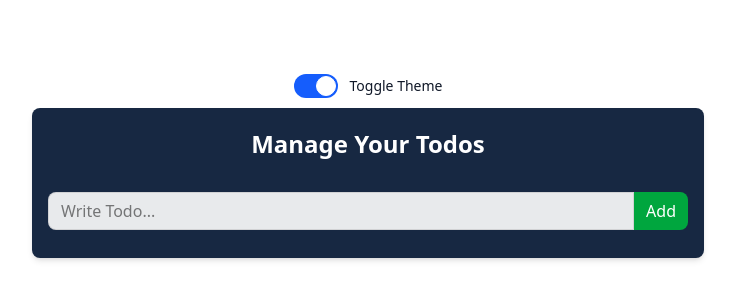
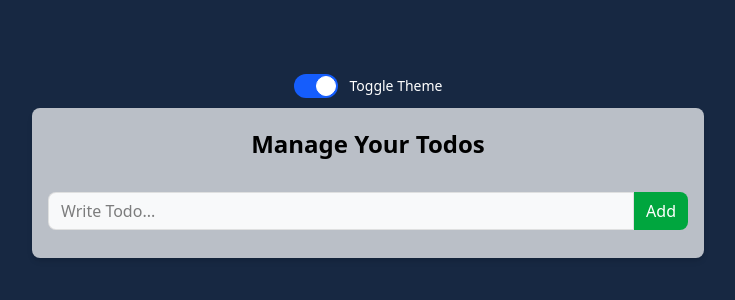
Before and after one commit to notvenu/todo, a React (Vite) app: page / in a window 1280 px wide. Shown: the part 234-534 px from the top of the page, without its empty margins (272-1007 px from the left). Built offline with nearby package versions, Linux system fonts and the light colour scheme.

Commit message:
Refactor theme button styles for improved accessibility and consistency

```diff
--- a/src/App.jsx
+++ b/src/App.jsx
@@ -52,11 +52,11 @@ function App() {
     <>
     <TodoProvider value={{todos, addTodo, updateTodo, deleteTodo, toggleComplete}}>
       <ThemeProvider value={{themeMode, lightTheme, darkTheme}}>
-      <div className="bg-[#172842] min-h-screen py-8 flex justify-center items-center flex-col dark:bg-white">
+      <div className=" bg-white min-h-screen py-8 flex justify-center items-center flex-col dark:bg-[#172842]">
         <div className='mb-1'>
           <ThemeBtn/>
         </div>
-      <div className="w-full max-w-2xl mx-auto shadow-md rounded-lg px-4 py-3 text-black bg-white/70 dark:bg-[#172842] dark:text-white">
+      <div className="w-full max-w-2xl mx-auto shadow-md rounded-lg px-4 py-3 text-white bg-[#172842] dark:bg-white/70 dark:text-black">
         <h1 className="text-2xl font-bold text-center mb-8 mt-2">Manage Your Todos</h1>
           <div className="mb-4">
             <TodoForm/>
--- a/src/components/ThemeBtn.jsx
+++ b/src/components/ThemeBtn.jsx
@@ -18,7 +18,7 @@ export default function ThemeBtn() {
                 checked={themeMode === "dark"}
             />
             <div className="w-11 h-6 bg-gray-200 peer-focus:outline-none peer-focus:ring-4 peer-focus:ring-blue-300 dark:peer-focus:ring-blue-800 rounded-full peer dark:bg-gray-700 peer-checked:after:translate-x-full peer-checked:after:border-white after:content-[''] after:absolute after:top-[2px] after:left-[2px] after:bg-white after:border-gray-300 after:border after:rounded-full after:h-5 after:w-5 after:transition-all dark:border-gray-600 peer-checked:bg-blue-600"></div>
-            <span className="ml-3 text-sm font-medium text-white dark:text-gray-900">Toggle Theme</span>
+            <span className="ml-3 text-sm font-medium text-gray-900 dark:text-white">Toggle Theme</span>
         </label>
     );
 }
```
